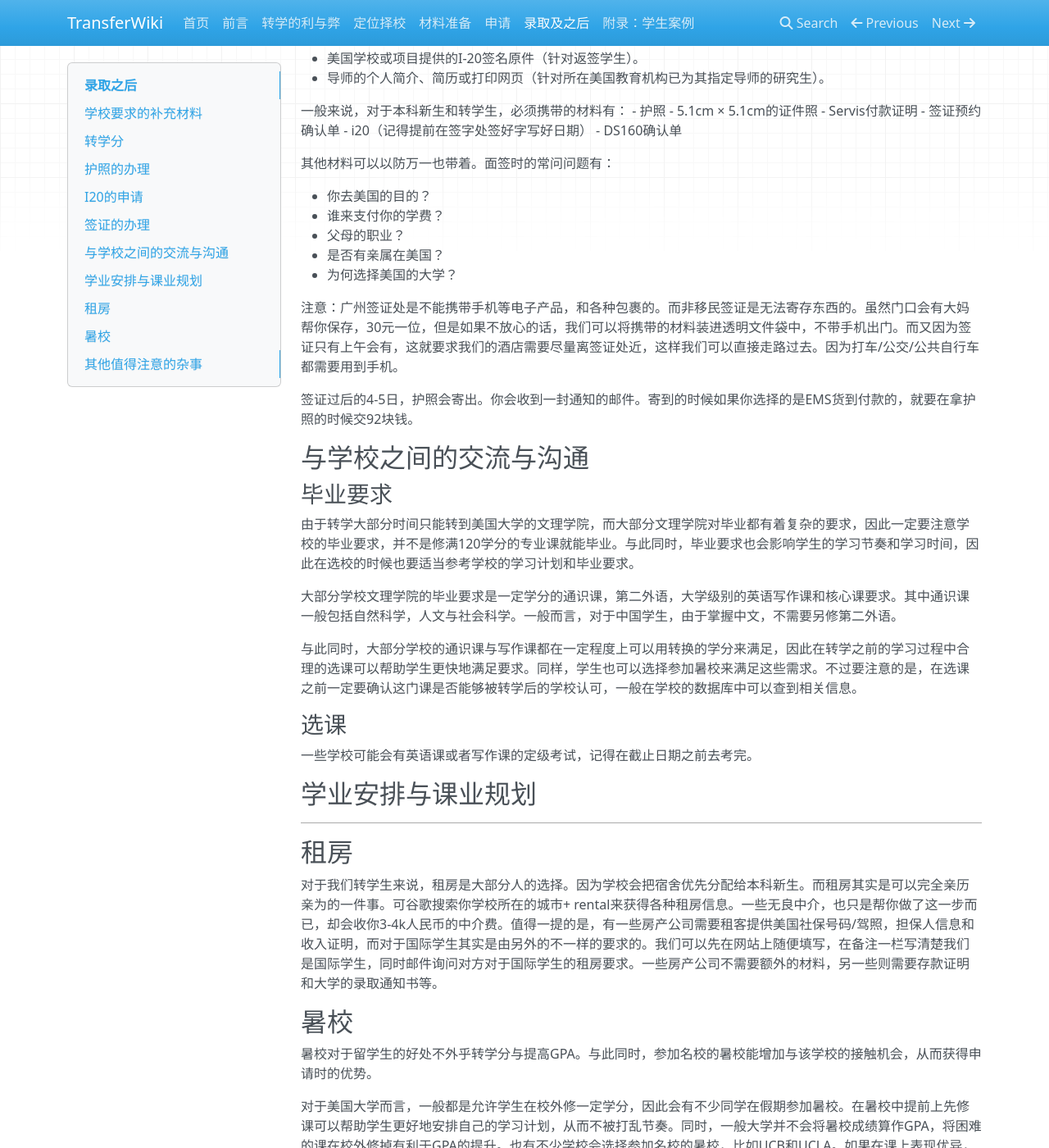
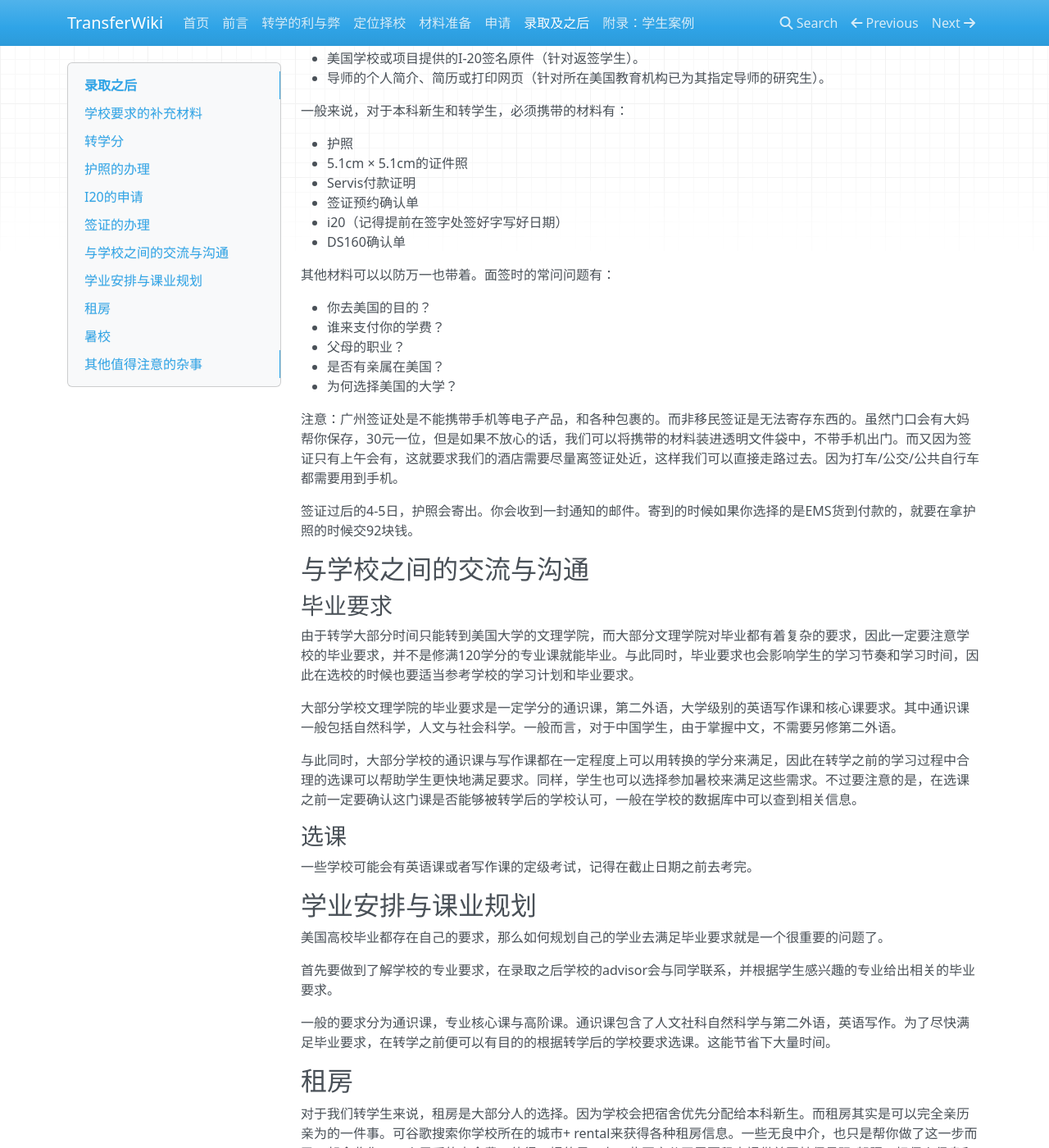
Before and after one commit to SihanXU/TransferWiki, an MkDocs documentation site: the page built from docs/admit.md, in a window 1280 px wide and 1400 px high, scrolled down 1564 px. Shown: the whole window at 82% size. Built offline with MkDocs 1.6.1, drawn with Linux system fonts in a browser that asks for light colours; nearby versions of some CDN libraries.

Commit message:
Update admit.md

```diff
--- a/docs/admit.md
+++ b/docs/admit.md
@@ -50,6 +50,7 @@ F-1签证是最常见的学生签证类型。如果您希望在获得美国政
 - 导师的个人简介、简历或打印网页（针对所在美国教育机构已为其指定导师的研究生）。
 
 一般来说，对于本科新生和转学生，必须携带的材料有：
+
 - 护照
 - 5.1cm × 5.1cm的证件照
 - Servis付款证明
@@ -85,7 +86,11 @@ F-1签证是最常见的学生签证类型。如果您希望在获得美国政
 
 ## 学业安排与课业规划
 
-***
+美国高校毕业都存在自己的要求，那么如何规划自己的学业去满足毕业要求就是一个很重要的问题了。
+
+首先要做到了解学校的专业要求，在录取之后学校的advisor会与同学联系，并根据学生感兴趣的专业给出相关的毕业要求。
+
+一般的要求分为通识课，专业核心课与高阶课。通识课包含了人文社科自然科学与第二外语，英语写作。为了尽快满足毕业要求，在转学之前便可以有目的的根据转学后的学校要求选课。这能节省下大量时间。
 
 ## 租房
 
```
